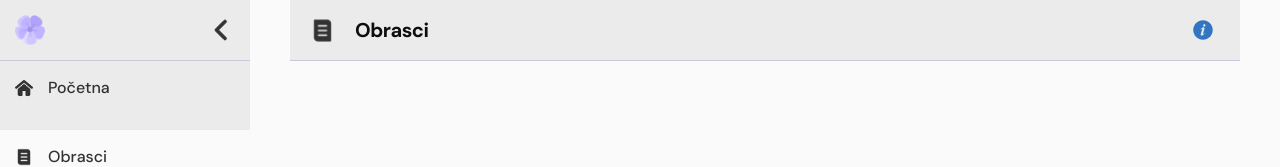
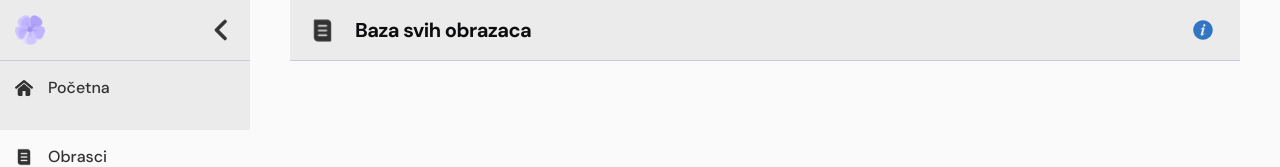
Before and after one commit to amerrika/form-filler-frontend, a Vue app: page /forms in a window 1280 px wide. Shown: the top 167 px of the page. Built offline with nearby package versions, Linux system fonts and the light colour scheme.

Commit message:
feat: change title text

```diff
--- a/src/views/FormsPage.vue
+++ b/src/views/FormsPage.vue
@@ -1,5 +1,5 @@
 <template>
-    <PageTitle title="Obrasci" icon-src="/icon-form.png" />
+    <PageTitle title="Baza svih obrazaca" icon-src="/icon-form.png" />
 </template>
 
 <script>
```
